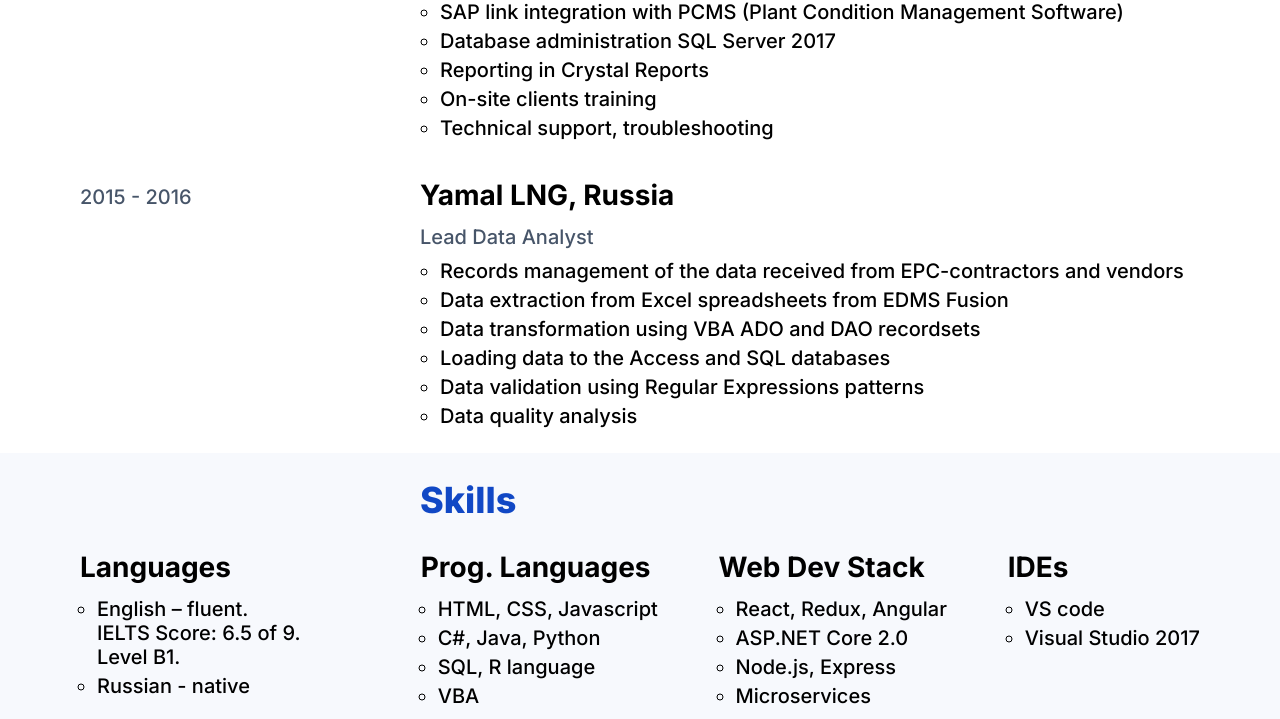
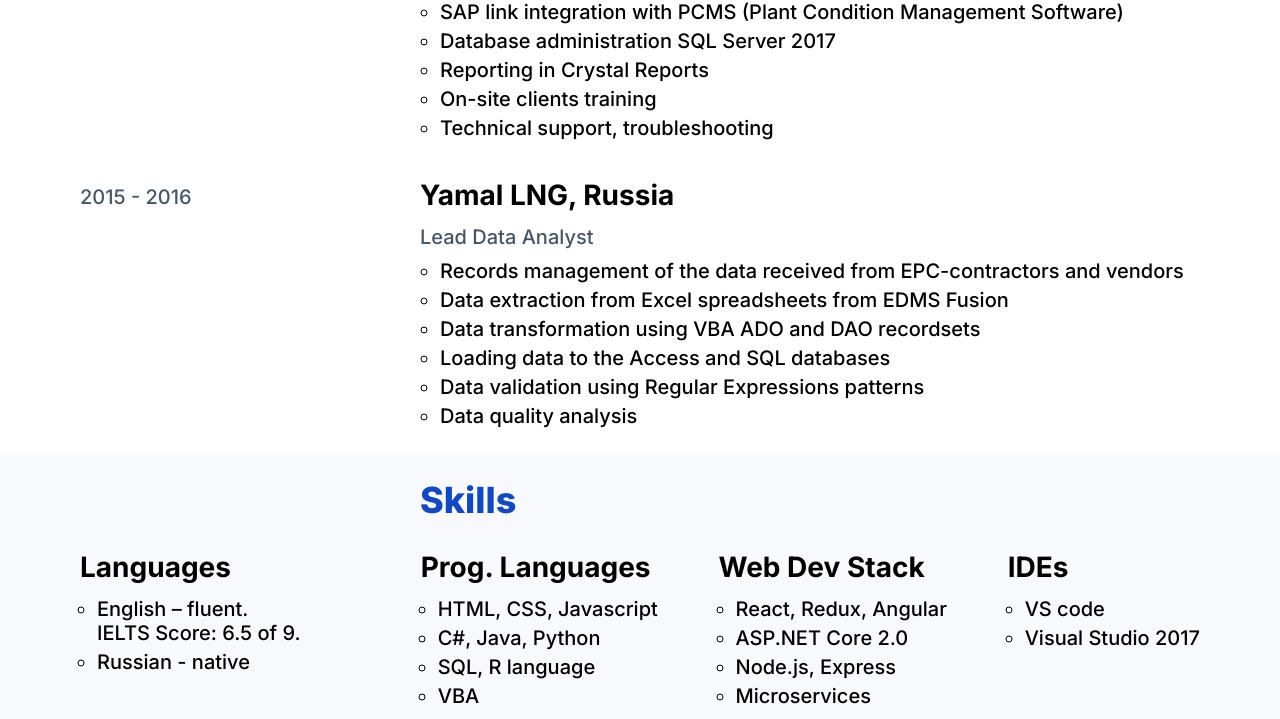
Before and after one commit to izolotarev/igor-cv-responsive, a website built with webpack: page index.html in a window 1280 px wide. Shown: the part 3463-4182 px from the top of the page. Built offline with nearby package versions, Linux system fonts and the light colour scheme.

Commit message:
refactor: update language

```diff
--- a/index.html
+++ b/index.html
@@ -277,8 +277,7 @@
               <ul class="skills__list">
                 <li>
                   English – fluent. <br />
-                  IELTS Score: 6.5 of 9. <br />
-                  Level B1.
+                  IELTS Score: 6.5 of 9.
                 </li>
                 <li>Russian - native</li>
               </ul>
```
